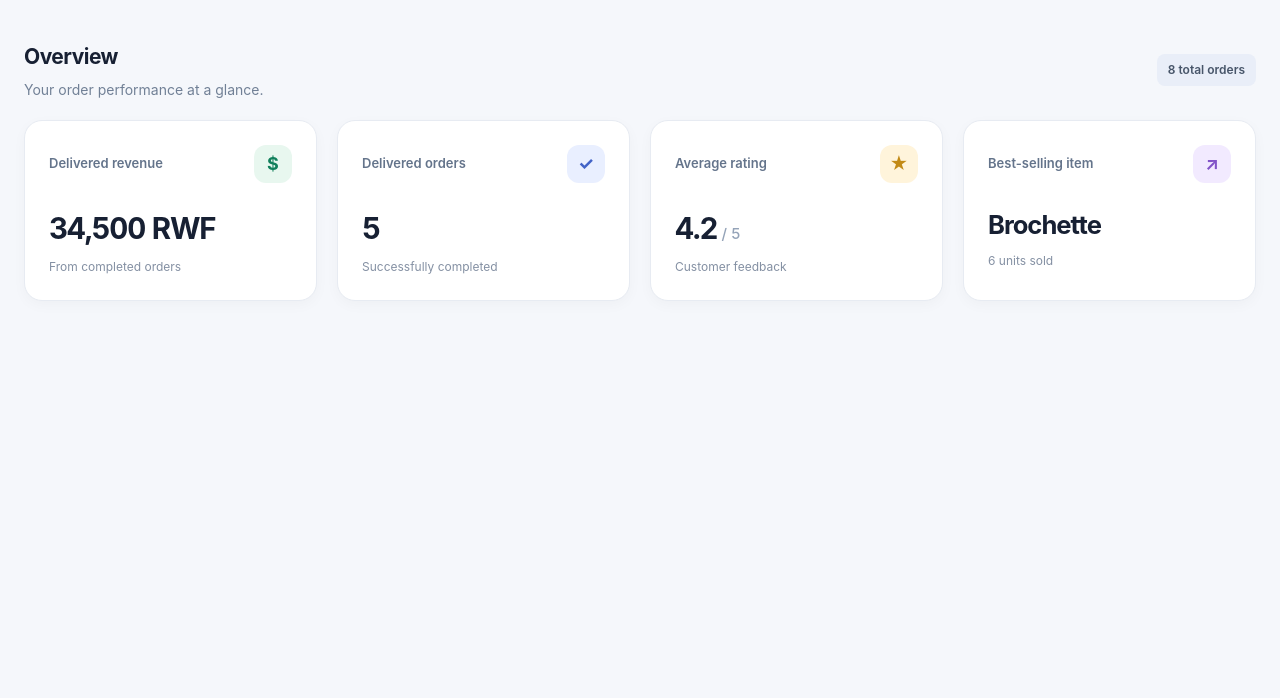
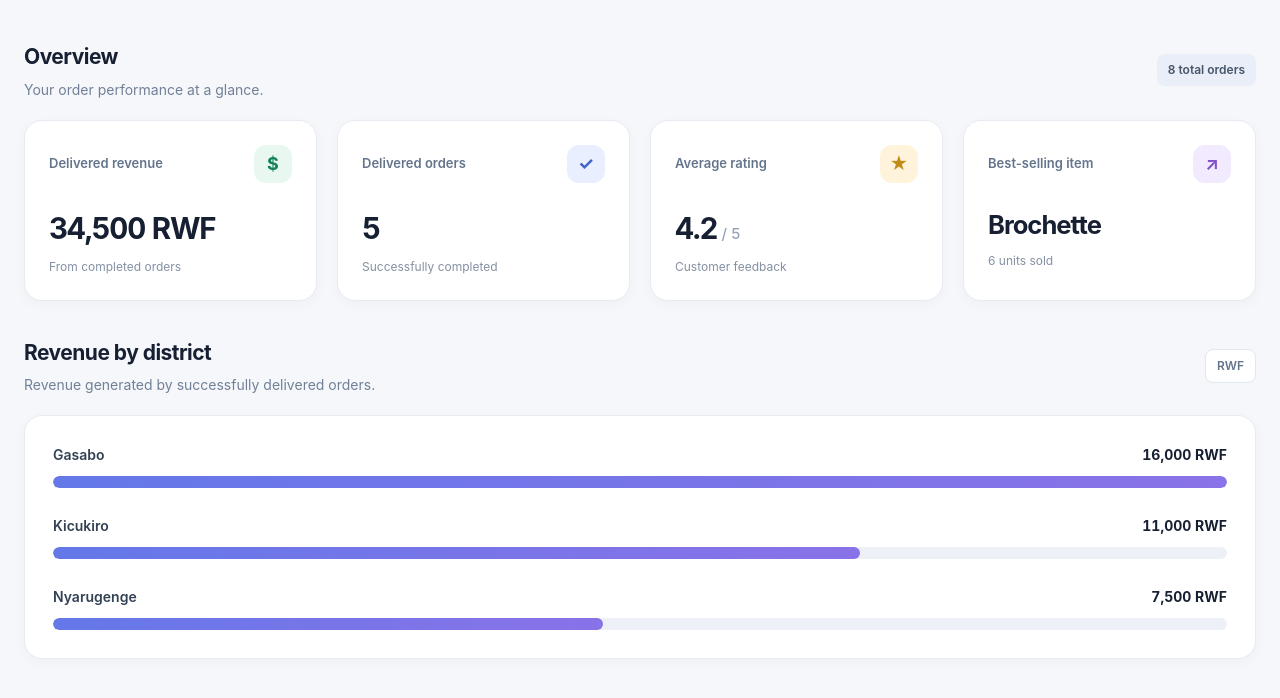
Before and after one commit to Tetaaline/week5-array-object-drills, a website built with Vite: page index.html in a window 1280 px wide. Shown: the part 166-864 px from the top of the page. Before the commit the page ends 800 px from the top, so only its background shows below. Built offline with nearby package versions, Linux system fonts and the light colour scheme.

Commit message:
feat: add revenue by district chart

```diff
--- a/src/main.js
+++ b/src/main.js
@@ -45,6 +45,27 @@ const bestSellingItem = Object.entries(itemQuantities).reduce(
 )[0];
 
 const bestSellingQuantity = itemQuantities[bestSellingItem];
+
+const revenueByDistrict = deliveredOrders.reduce(
+  (revenue, order) => {
+    const district = order.customer.district;
+
+    revenue[district] =
+      (revenue[district] ?? 0) + getOrderTotal(order);
+
+    return revenue;
+  },
+  {}
+);
+
+
+const districtEntries = Object.entries(revenueByDistrict ?? {});
+
+const maxDistrictRevenue = Math.max(
+  ...districtEntries.map(([, revenue]) => revenue),
+  1
+);
+
 
 // Format numbers for display.
 const formatCurrency = (amount) =>
@@ -115,8 +136,54 @@ document.querySelector("#app").innerHTML = `
         </article>
       </div>
     </section>
+
+
+
+    <section class="chart-section" aria-labelledby="district-chart-title">
+      <div class="section-heading">
+        <div>
+          <h2 id="district-chart-title">Revenue by district</h2>
+          <p>Revenue generated by successfully delivered orders.</p>
+        </div>
+        <span class="chart-unit">RWF</span>
+      </div>
+
+      <div class="chart-card">
+        <div class="chart-rows">
+          ${districtEntries
+            .map(([district, revenue]) => {
+              const percentage = (revenue / maxDistrictRevenue) * 100;
+
+              return `
+                <div class="chart-row">
+                  <div class="chart-row-heading">
+                    <span class="district-name">${district}</span>
+                    <span class="district-revenue">${formatCurrency(revenue)}</span>
+                  </div>
+                  <div
+                    class="bar-track"
+                    role="progressbar"
+                    aria-label="${district} revenue"
+                    aria-valuemin="0"
+                    aria-valuemax="${maxDistrictRevenue}"
+                    aria-valuenow="${revenue}"
+                  >
+                    <div
+                      class="bar-fill"
+                      style="width: ${percentage}%"
+                    ></div>
+                  </div>
+                </div>
+              `;
+            })
+            .join("")}
+        </div>
+      </div>
+    </section>
   </main>
 `;
+
+
 
 // Confirm that the original dataset has not changed.
 console.assert(
--- a/src/styles.css
+++ b/src/styles.css
@@ -246,3 +246,86 @@ select {
     padding: 20px;
   }
 }
+
+/* Revenue by district chart */
+
+.chart-section {
+  margin-top: 36px;
+}
+
+.chart-unit {
+  padding: 7px 11px;
+  border: 1px solid #e2e8f0;
+  border-radius: 8px;
+  background: #ffffff;
+  color: #64748b;
+  font-size: 12px;
+  font-weight: 600;
+}
+
+.chart-card {
+  padding: 28px;
+  border: 1px solid #e7ebf2;
+  border-radius: 18px;
+  background: #ffffff;
+  box-shadow: 0 4px 14px rgb(15 23 42 / 3%);
+}
+
+.chart-rows {
+  display: grid;
+  gap: 27px;
+}
+
+.chart-row {
+  min-width: 0;
+}
+
+.chart-row-heading {
+  display: flex;
+  justify-content: space-between;
+  align-items: center;
+  gap: 16px;
+  margin-bottom: 11px;
+}
+
+.district-name {
+  color: #334155;
+  font-size: 14px;
+  font-weight: 600;
+}
+
+.district-revenue {
+  color: #172033;
+  font-size: 14px;
+  font-weight: 700;
+  font-variant-numeric: tabular-nums;
+}
+
+.bar-track {
+  width: 100%;
+  height: 12px;
+  overflow: hidden;
+  border-radius: 999px;
+  background: #edf1f7;
+}
+
+.bar-fill {
+  height: 100%;
+  border-radius: inherit;
+  background: linear-gradient(90deg, #6478e8, #8a72e8);
+  transition: width 350ms ease;
+}
+
+@media (max-width: 600px) {
+  .chart-card {
+    padding: 20px 16px;
+  }
+
+  .chart-row-heading {
+    align-items: flex-start;
+  }
+
+  .district-revenue {
+    font-size: 12px;
+  }
+}
```
